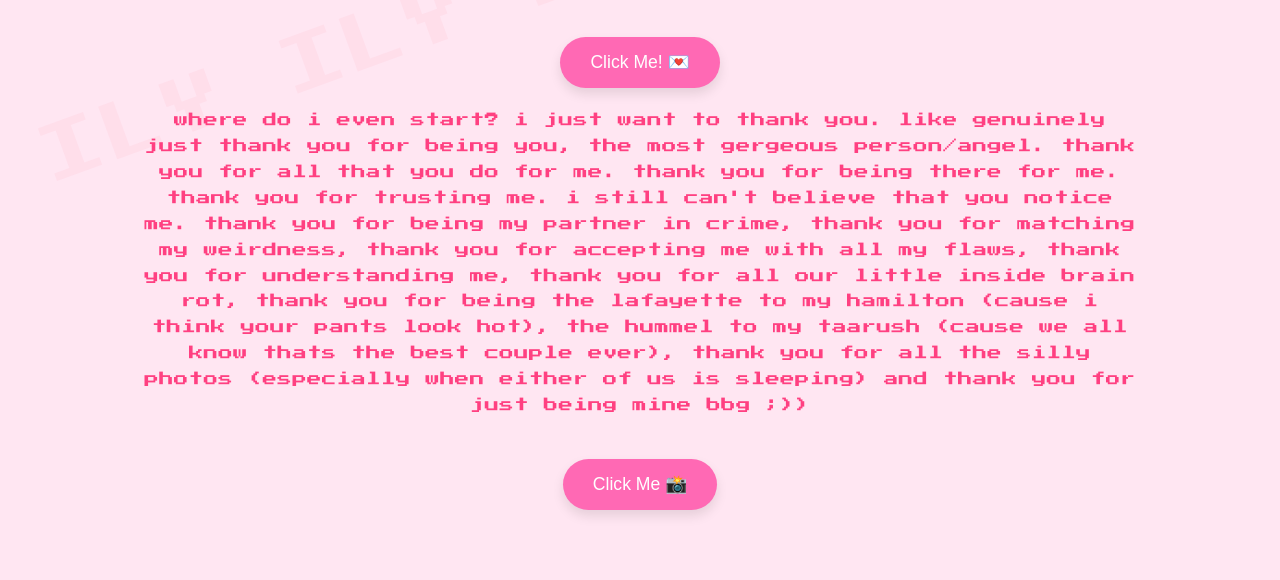
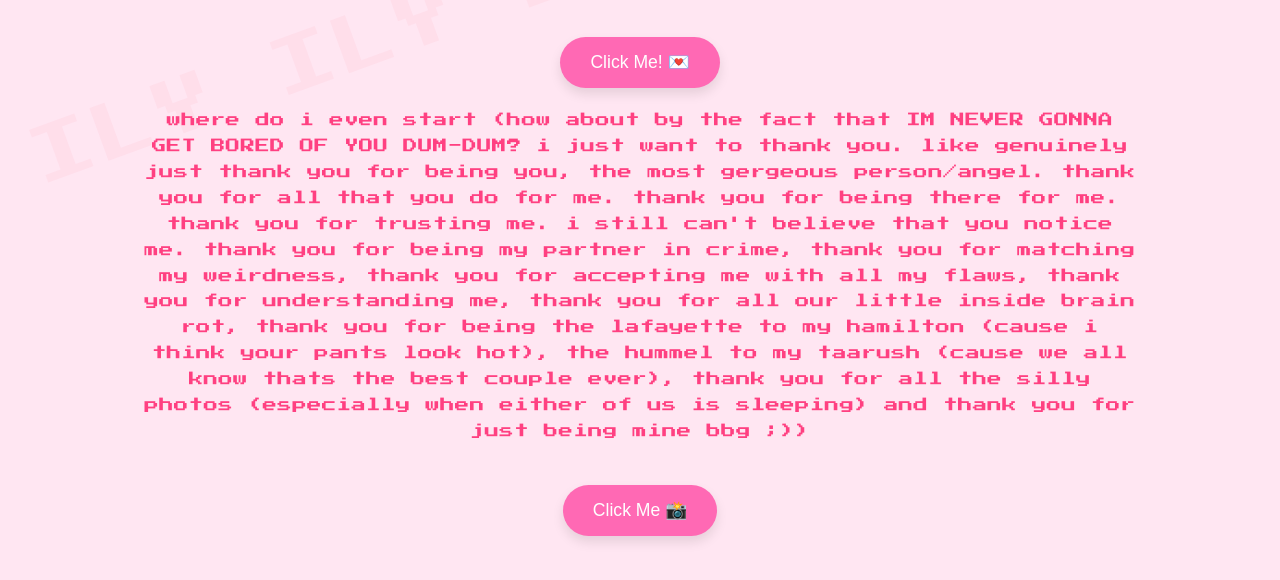
Before and after one commit to tg0107/mastersans2.0, a plain HTML site: page index.html in a window 1280 px wide. Both pictures are taken after a click on the button "Click Me! 💌". Shown: the part 250-830 px from the top of the page. Drawn offline with Linux system fonts and the light colour scheme.

Commit message:
Update message text in index.html

```diff
--- a/index.html
+++ b/index.html
@@ -158,7 +158,7 @@
   <p>(be original (original be(beat you to it ( i should just  </p><p> stop saying anything (beat you to that!)))))😼!</p>
 
   <button onclick="showMessage()">Click Me! 💌</button>
-  <p id="message">where do i even start? i just want to thank you. like genuinely just thank you for being you, the most gergeous person/angel. thank you for all that you do for me. thank you for being there for me. thank you for trusting me. i still can't believe that you notice me. thank you for being my partner in crime, thank you for matching my weirdness, thank you for accepting me with all my flaws, thank you for understanding me, thank you for all our little inside brain rot, thank you for being the lafayette to my hamilton (cause i think your pants look hot), the hummel to my taarush (cause we all know thats the best couple ever), thank you for all the silly photos (especially when either of us is sleeping) and thank you for just being mine bbg ;))</p>
+  <p id="message">where do i even start (how about by the fact that IM NEVER GONNA GET BORED OF YOU DUM-DUM? i just want to thank you. like genuinely just thank you for being you, the most gergeous person/angel. thank you for all that you do for me. thank you for being there for me. thank you for trusting me. i still can't believe that you notice me. thank you for being my partner in crime, thank you for matching my weirdness, thank you for accepting me with all my flaws, thank you for understanding me, thank you for all our little inside brain rot, thank you for being the lafayette to my hamilton (cause i think your pants look hot), the hummel to my taarush (cause we all know thats the best couple ever), thank you for all the silly photos (especially when either of us is sleeping) and thank you for just being mine bbg ;))</p>
 
   <button id="imageButton" onclick="showImages()" style="display: none;">Click Me 📸</button>
 
```
